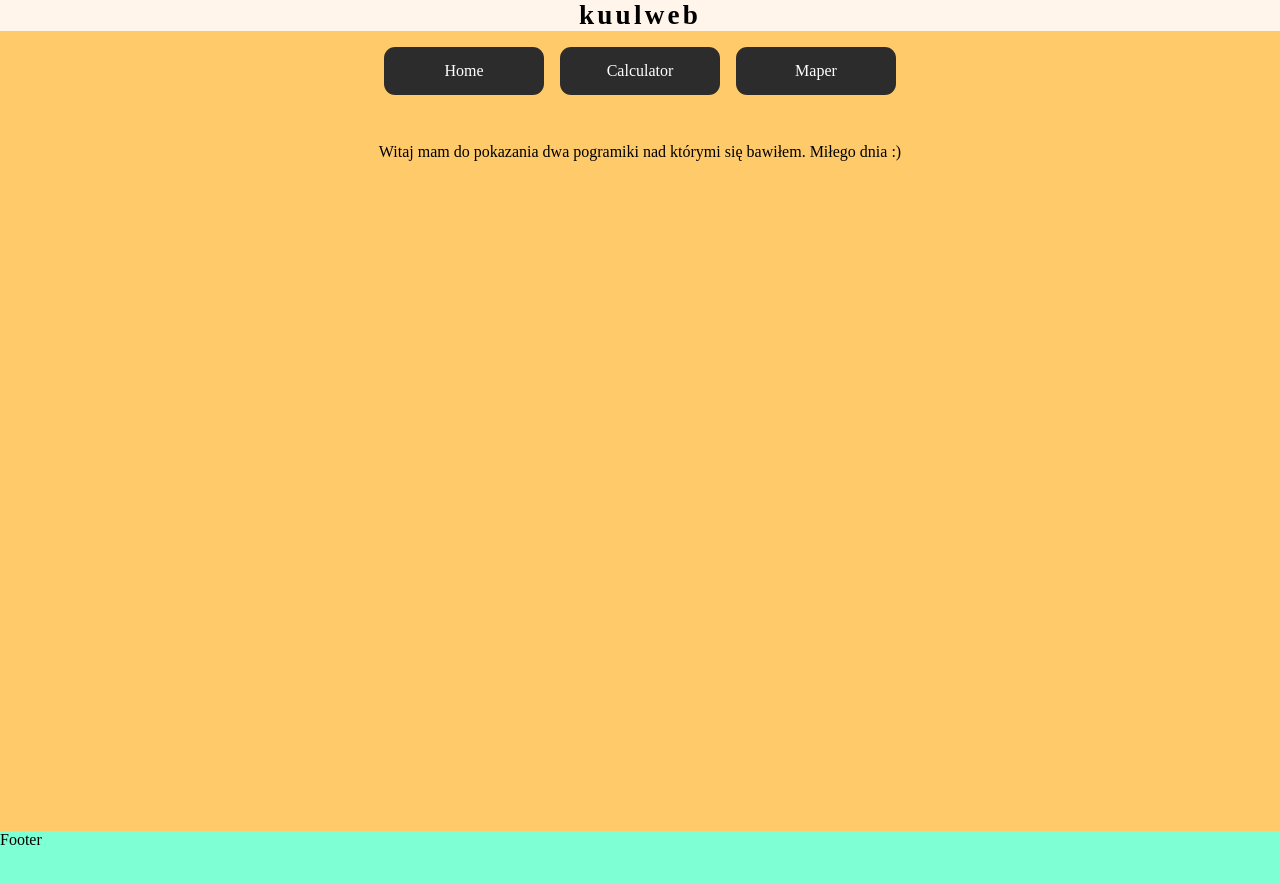
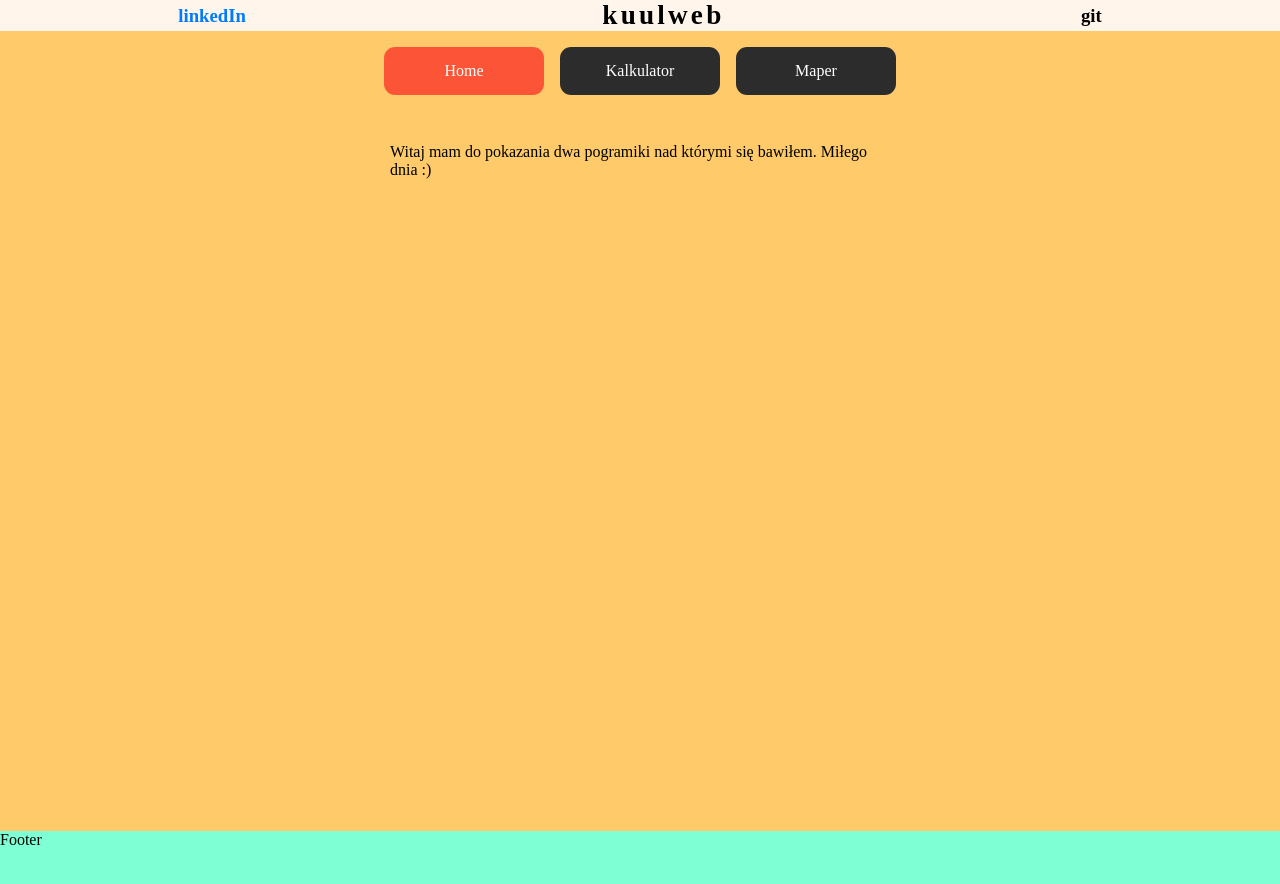
Before and after one commit to knaappz/programy_nauka, a React (Vite) app: page / in a window 1280 px wide. Shown: the top 884 px of the page. Built offline with nearby package versions, Linux system fonts and the light colour scheme; a web font is replaced by a local one.

Commit message:
Finish simple calculator

```diff
--- a/src/components/Header/Header.css
+++ b/src/components/Header/Header.css
@@ -3,7 +3,12 @@
     background-color: rgb(255, 245, 234);
     display: flex;
     align-items: center;
-    justify-content: center;
+    justify-content:space-around;
+}
+
+h1,h3 {
+    margin: 0;
+    padding: 0;
 }
 
 #header h1 {
@@ -14,3 +19,12 @@
     letter-spacing: .2rem;
     cursor: pointer;
 }
+
+a {
+    text-decoration: none;
+    color:  #000;
+}
+
+.linkedin {
+    color: rgb(0, 123, 255);
+}
--- a/src/components/Header/Header.jsx
+++ b/src/components/Header/Header.jsx
@@ -3,11 +3,13 @@ import './Header.css'
 function Header() {
     return (
       <section id='header'>
+        <a href="https://www.linkedin.com/in/jakub-knapik-3183232a3/"><h3 className='linkedin'>linkedIn</h3></a>
         <h1>kuulweb</h1>
+        <a href="https://github.com/knaappz"><h3>git</h3></a>
       </section>
 
 
     )
   }
 
-  export default Header
+  export default Header;
--- /dev/null
+++ b/src/components/HomeView/HomeView.css
@@ -0,0 +1,6 @@
+#homeview {
+    display: flex;
+    align-items: center;
+    justify-content: center;
+    width: 500px;
+}
--- a/src/components/HomeView/HomeView.jsx
+++ b/src/components/HomeView/HomeView.jsx
@@ -1,4 +1,4 @@
-
+import './HomeView.css'
 export default function HomeView() {
 
     return (
--- a/src/components/Kalkulator/Calc.css
+++ b/src/components/Kalkulator/Calc.css
@@ -3,7 +3,7 @@
 }
 
 .calk {
-
+    height: auto;
     background-color: #313131;
     color: #fff;
     border: .2rem solid black;
@@ -11,16 +11,17 @@
     display: grid;
     grid-template-columns: repeat(4, 6rem);
     grid-template-rows: minmax(3rem, auto)
-    repeat(6, 4rem);
+    repeat(7, 4rem);
 }
 
 .calk h3 {
+    height: 2rem;
     padding:.50rem;
     margin: 0;
     grid-column: span 4;
     background-color: #2c2c2c;
     display: flex;
-    align-items: ce;
+    align-items: center;
 
 }
 
@@ -47,15 +48,14 @@
 }
 
 .output {
-    height: 5rem;
-    grid-column: 1/-1;
-    background-color: #00000000;
+    grid-column: span 4;
+    grid-row: span 2;
+    background-color: #59595900;
     display: flex;
     flex-direction: column;
     align-items: flex-end;
     justify-content: space-around;
     padding: .75rem;
-    word-wrap: break-word;
     word-break: break-all;
 
 
--- a/src/components/MainContent/MainContent.css
+++ b/src/components/MainContent/MainContent.css
@@ -36,13 +36,15 @@
     transition: .2s;
   }
 
-#homeview {
-    display: flex;
-    align-items: center;
-    justify-content: center;
-}
-
 .btn:hover {
     background-color: #393939;
     transform: translateY(5px);
 }
+
+.homeBTN {
+    background-color: #fc5436;
+}
+
+.homeBTN:hover {
+    background-color: #aa3824;
+}
--- a/src/components/MainContent/MainContent.jsx
+++ b/src/components/MainContent/MainContent.jsx
@@ -7,12 +7,7 @@ import Maper from '../Maper/Maper';
 function MainContent() {
   const [activeSegment, setActiveSegment] = useState('home');
 
-  useEffect(() => {
-    const storedSegment = localStorage.getItem('activeSegment');
-    if (storedSegment) {
-      setActiveSegment(storedSegment);
-    }
-  }, []);
+
 
   const handleButtonClick = (segment) => {
     setActiveSegment(segment);
@@ -22,14 +17,13 @@ function MainContent() {
   return (
     <section id='maincontent'>
       <div className="programs">
-        <button className='btn' onClick={() => handleButtonClick('home')}>Home</button>
-        <button className='btn' onClick={() => handleButtonClick('kalkulator')}>Calculator</button>
+        <button className='btn homeBTN' onClick={() => handleButtonClick('home')}>Home</button>
+        <button className='btn' onClick={() => handleButtonClick('kalkulator')}>Kalkulator</button>
         <button className='btn' onClick={() => handleButtonClick('maper')}>Maper</button>
-
       </div>
 
+      {activeSegment === 'kalkulator' && <Kalkulator />}
       {activeSegment === 'home' && <HomeView />}
-      {activeSegment === 'kalkulator' && <Kalkulator />}
       {activeSegment === 'maper' && <Maper />}
     </section>
   );
```
